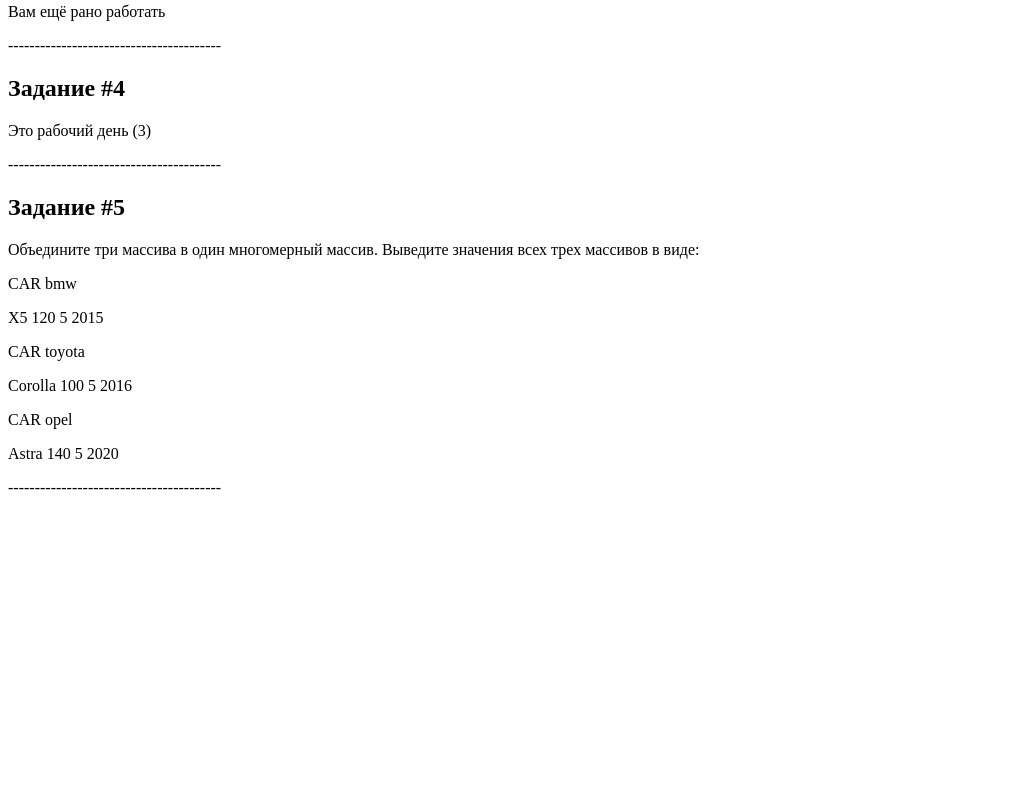
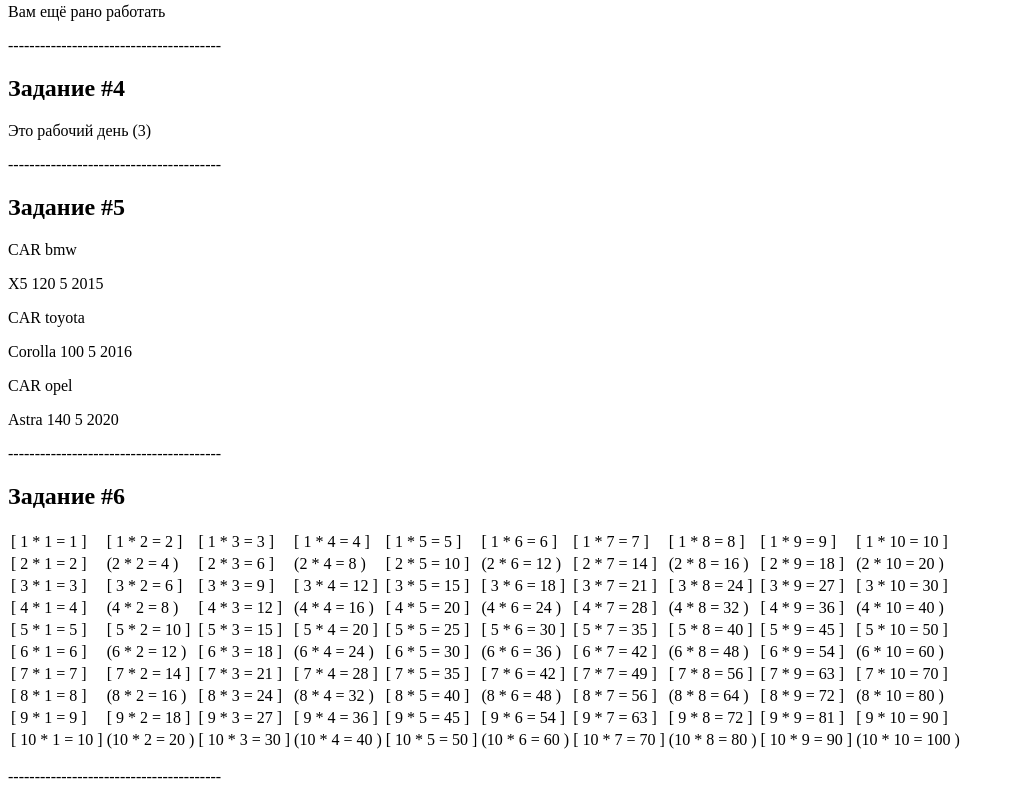
Before and after one commit to alex-ermmm/localhost, a PHP site: page /lesson1.php in a window 1280 px wide. Shown: the part 484-1286 px from the top of the page, without its empty margins (0-1015 px from the left). Before the commit the page ends 974 px from the top, so only its background shows below. Run offline with PHP 8.4, Linux system fonts and the light colour scheme.

Commit message:
Шестое задание

```diff
--- a/lesson1.php
+++ b/lesson1.php
@@ -66,8 +66,6 @@
 } ?>
 <p> ---------------------------------------- </p>
 <h2> Задание #5</h2>
-Объедините три массива в один многомерный массив.
-Выведите значения всех трех массивов в виде:
 <?
 
 $bmw = [
@@ -102,3 +100,24 @@
 }
 ?>
 <p> ---------------------------------------- </p>
+
+<h2> Задание #6</h2>
+<table>
+    <?
+	$row_max = 10;
+    $col_max = 10;
+
+    for ($tr = 1; $tr <= $row_max; $tr++) {
+        echo "<tr>";
+        for ($td = 1; $td <= $col_max; $td++) {
+            if ($td % 2 === 0 && $tr % 2 === 0) {
+                echo "<td> (" . $tr . " * " . $td . " = " . $tr * $td . " ) </td>";
+            } else {
+                echo "<td> [ " . $tr . " * " . $td . " = " . $tr * $td . " ] </td>";
+            }
+        }
+        echo "</tr>";
+    }
+    ?>
+</table>
+<p> ---------------------------------------- </p>
--- /dev/null
+++ b/lesson2.php
@@ -0,0 +1 @@
+<?php
```
